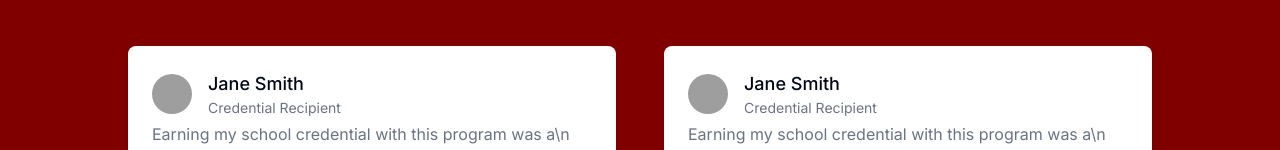
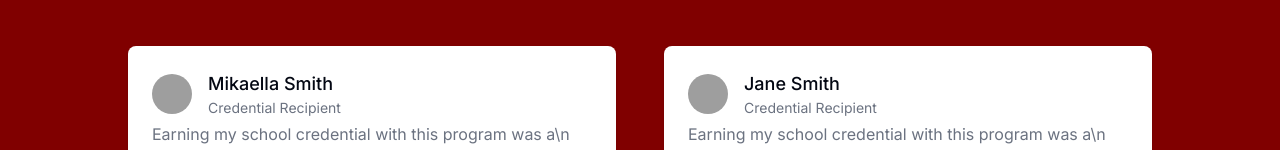
Before and after one commit to hplar05/zzpsu-school-credential-request, a Next.js app: page / in a window 1280 px wide. Shown: the part 2500-2650 px from the top of the page. Built offline with nearby package versions, Linux system fonts and the light colour scheme; grey boxes are pictures that could not be loaded.

Commit message:
fix: conflict

```diff
--- a/app/(landingpage)/_sections/Testimony.tsx
+++ b/app/(landingpage)/_sections/Testimony.tsx
@@ -28,7 +28,7 @@ export const Testimony = () => {
                   <AvatarFallback>JS</AvatarFallback>
                 </Avatar>
                 <div>
-                  <h4 className="text-lg font-medium">Jane Smith</h4>
+                  <h4 className="text-lg font-medium">Mikaella Smith</h4>
                   <p className="text-sm text-muted-foreground">
                     Credential Recipient
                   </p>
```
